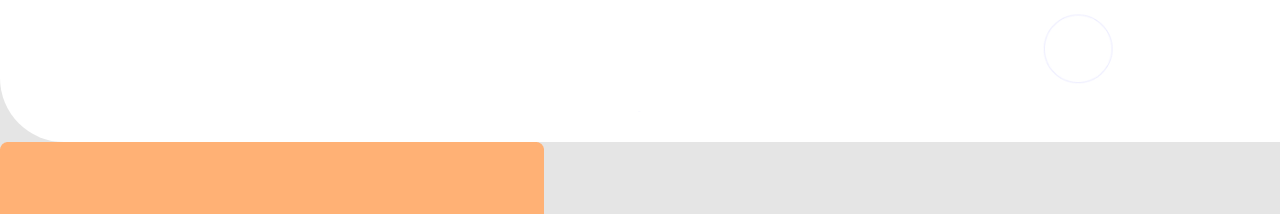
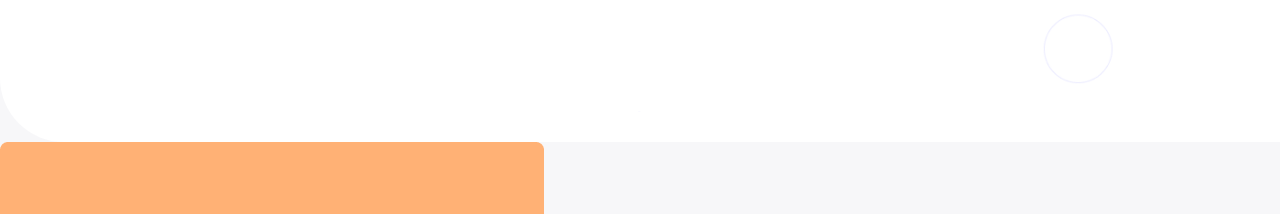
Before and after one commit to WilfriedM01/WilfriedM01.github.io, a website: page index.html in a window 1280 px wide. Shown: the part 539-753 px from the top of the page. Drawn offline with Linux system fonts and the light colour scheme.

Commit message:
Update the background colour

```diff
--- a/assets/css/style.css
+++ b/assets/css/style.css
@@ -9,7 +9,7 @@
 }
 
 body {
-  background-color: #e5e5e5;
+  background-color: #f7f7f9;
 }
 
 .container-generic {
```
